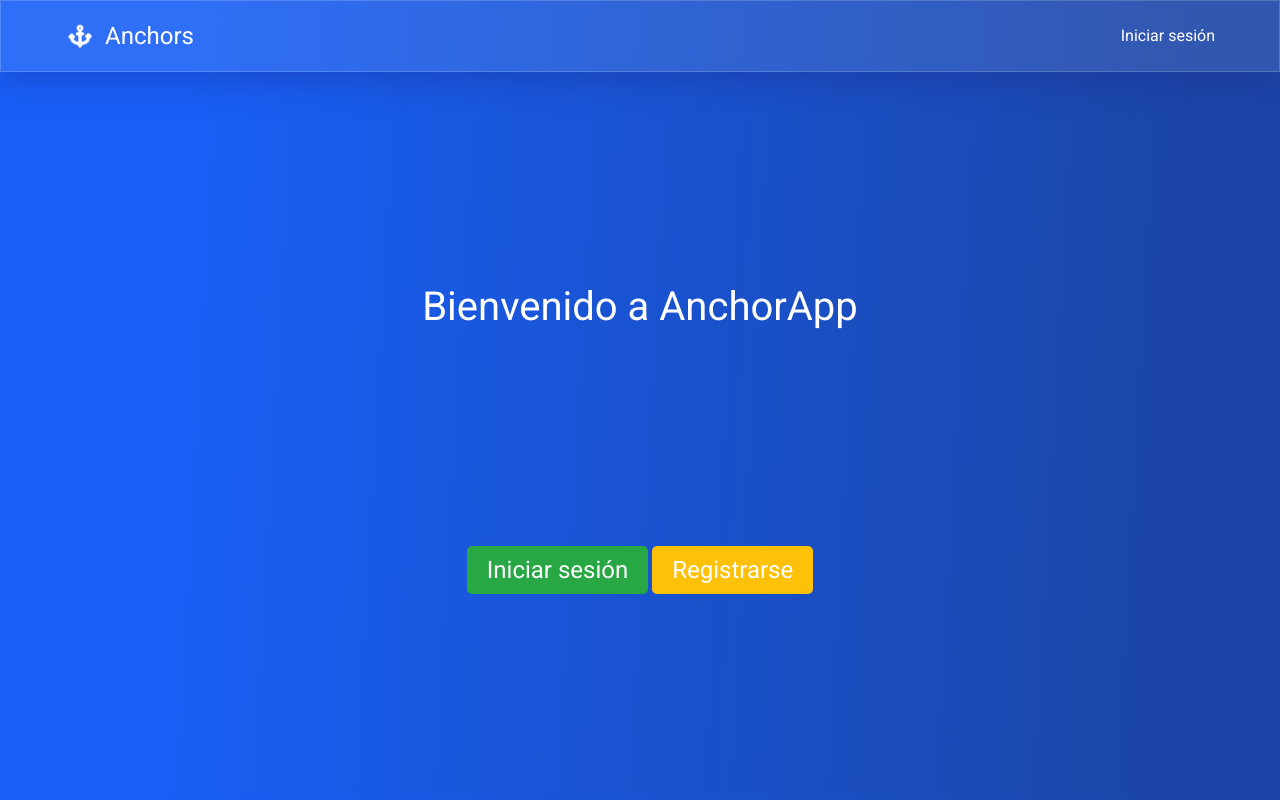
After one commit to albino-babuino/anchors-application-django, a Django app: page / in a window 1280 px wide. The commit adds this page. Run offline with Django 5.2, Linux system fonts and the light colour scheme.

Commit message:
Cambio de url de redirección tras logout y aplicación de estilos al home

```diff
--- a/config/settings.py
+++ b/config/settings.py
@@ -136,4 +136,4 @@ DEFAULT_AUTO_FIELD = 'django.db.models.BigAutoField'
 
 LOGIN_URL = 'login'  #? Redirige a la vista de login si el usuario no está autenticado
 LOGIN_REDIRECT_URL = '/categories/'  #? Redirige a la vista principal después de iniciar sesión
-LOGOUT_REDIRECT_URL = '/categories/'  #? Redirige a la página de login después de cerrar sesión
+LOGOUT_REDIRECT_URL = '/'  #? Redirige a la página de login después de cerrar sesión
--- a/static/css/categories.css
+++ b/static/css/categories.css
@@ -1,8 +1,3 @@
-/** Estilos para el index.html */
-main{
-    /* min-height: 100vh; */
-}
-
 .categories-btn-container{
     display: flex;
     flex-direction: row;
@@ -25,6 +20,7 @@ main{
     border-radius: 50%;
     font-size: 1.5rem;
     text-align: center;
+
 }
 
 .create-btn:hover{
--- a/static/css/category_detail.css
+++ b/static/css/category_detail.css
@@ -22,6 +22,7 @@
     border-radius: 50%;
     font-size: 1.5rem;
     text-align: center;
+    color: white;
 }
 
 .create-btn:hover{
--- /dev/null
+++ b/static/css/home.css
@@ -0,0 +1,41 @@
+main{
+    min-height: calc(100vh - 75px);
+    display: flex;
+    flex-direction: column;
+    align-items: center;
+    justify-content: space-evenly;
+}
+
+h2{
+    font-size: 2.5rem;
+    margin-bottom: 1rem;
+}
+
+.button{
+    padding: 10px 20px;
+    border-radius: 5px;
+    background-color: #007bff;
+    color: white;
+    font-size: 1.5rem;
+    text-decoration: none;
+}
+
+.button:hover{
+    background-color: #0056b3;
+}
+
+.btn-login{
+    background-color: #28a745;
+}
+
+.btn-login:hover{
+    background-color: #218838;
+}
+
+.btn-register{
+    background-color: #ffc107;
+}
+
+.btn-register:hover{
+    background-color: #d39e00;
+}
--- /dev/null
+++ b/user_auth/templates/user_auth/home.html
@@ -0,0 +1,23 @@
+{% extends "base/base.html" %} {% load static %}
+<!-- Estilos específicos -->
+{% block styles %}
+<link rel="stylesheet" href="{% static 'css/home.css' %}" />
+{% endblock %} {% block content %}
+<main class="home-main">
+	<h2>Bienvenido a AnchorApp</h2>
+
+	<!-- Mostrar botones de login y register si el usuario no está autenticado -->
+	<div>
+		{% if not user.is_authenticated %}
+		<a href="{% url 'login' %}" class="button btn-login">Iniciar sesión</a>
+		<a href="{% url 'register' %}" class="button btn-register"
+			>Registrarse</a
+		>
+		{% else %}
+		<p>¡Ya estás autenticado como {{ user.username }}!</p>
+		<a href="{% url 'categories' %}" class="button">Ir a tus categorías</a>
+		<a href="{% url 'logout' %}" class="button">Cerrar sesión</a>
+		{% endif %}
+	</div>
+</main>
+{% endblock %}
```
Also changed, not shown: anchorsapp/templates/anchorsapp/home.html (deleted, +0 -19 lines).
